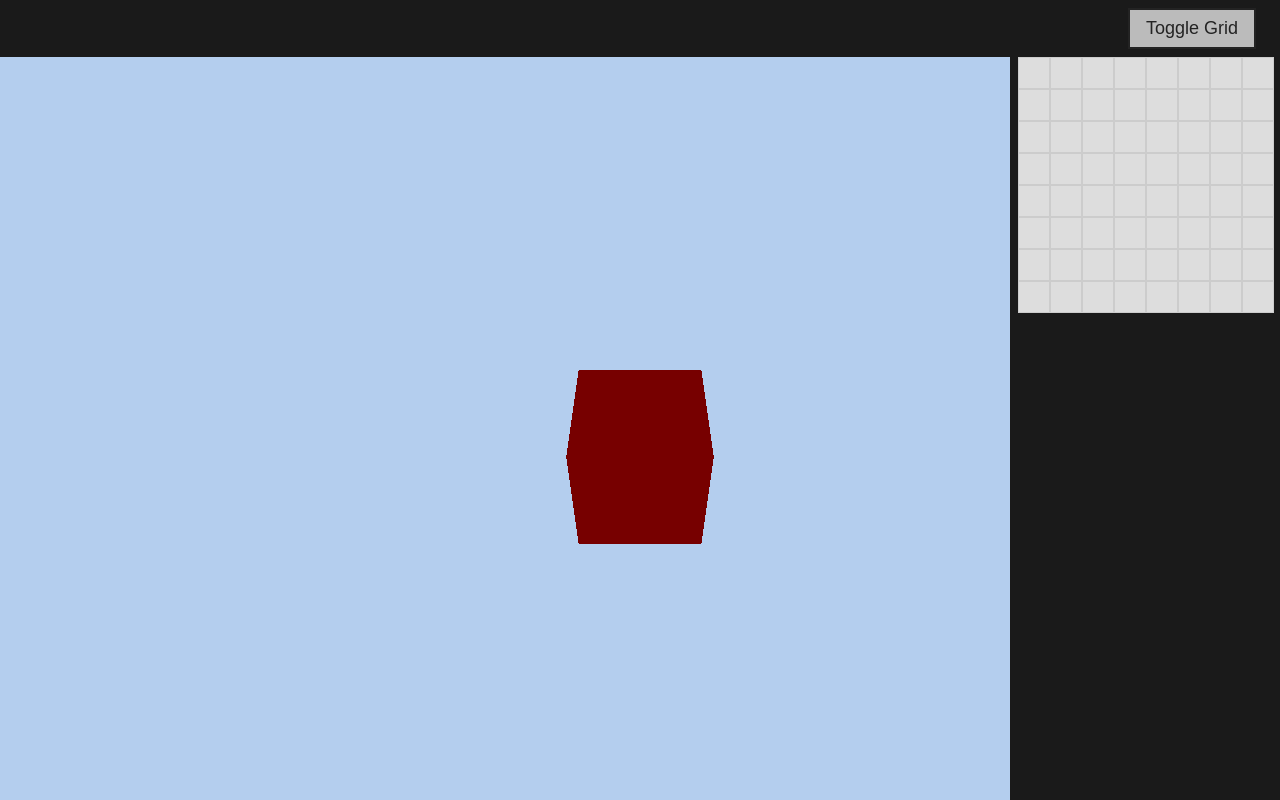
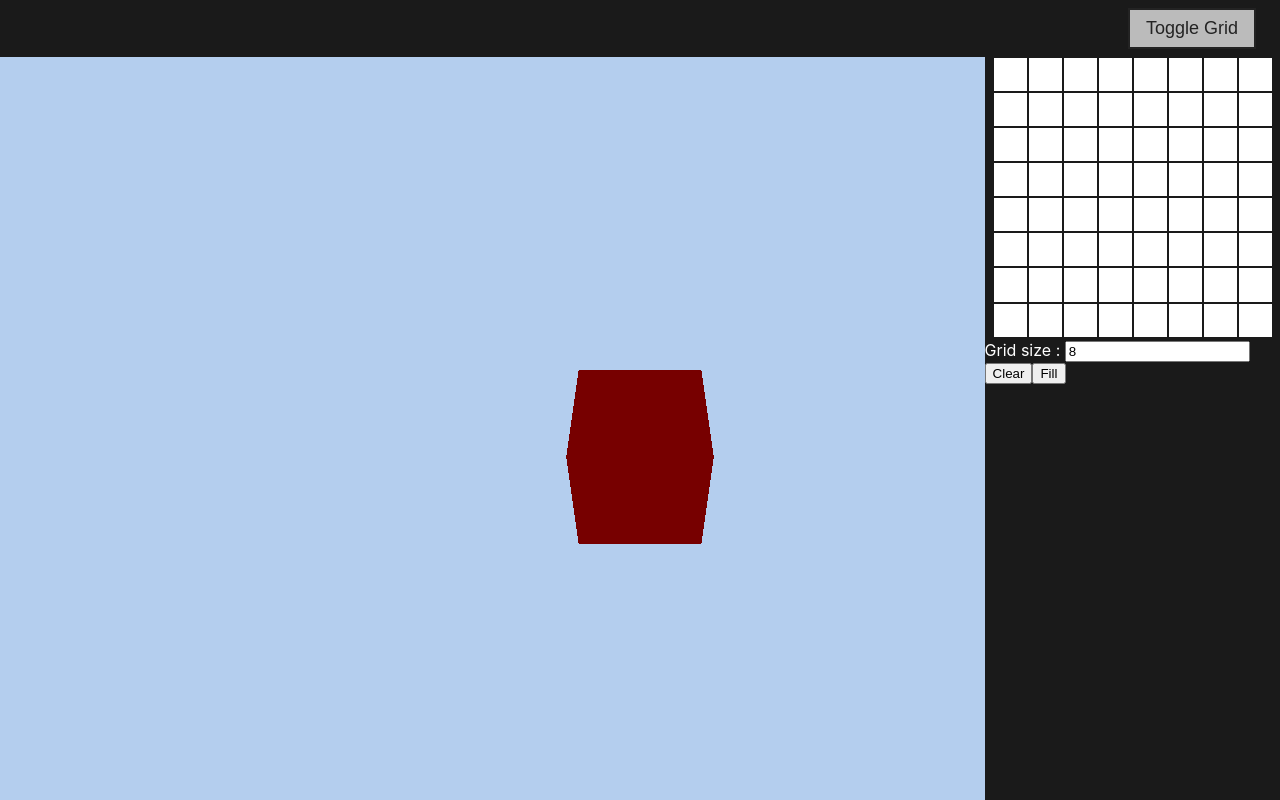
Before and after one commit to llikian/simulation-tissus-jacquard, a Vue app: page / in a window 1280 px wide. Both pictures are taken after a click on the button "Toggle Grid". Built offline with nearby package versions, Linux system fonts and the light colour scheme.

Commit message:
Added som utilities to grid input

```diff
--- a/index.html
+++ b/index.html
@@ -1,12 +1,12 @@
-<!DOCTYPE html>
+<!doctype html>
 <html lang="">
   <head>
-    <meta charset="UTF-8">
-    <link rel="icon" href="/favicon.ico">
-    <meta name="viewport" content="width=device-width, initial-scale=1.0">
+    <meta charset="UTF-8" />
+    <link rel="icon" href="/favicon.ico" />
+    <meta name="viewport" content="width=device-width, initial-scale=1.0" />
     <title>Simulation Tissus Jacquards</title>
   </head>
-  <body>
+  <body class="theme-dark">
     <div id="app"></div>
     <script type="module" src="/src/main.js"></script>
   </body>
--- a/src/App.vue
+++ b/src/App.vue
@@ -13,7 +13,7 @@ function toggleGrid() {
 </script>
 
 <template>
-  <div class="page theme-dark">
+  <div class="page">
     <ToolsBar :onToggleGrid="toggleGrid" :displayGrid="displayGrid" />
     <div class="content">
       <ThreeScene />
--- a/src/assets/main.css
+++ b/src/assets/main.css
@@ -15,4 +15,10 @@ body {
 
 p {
   font-size: 1rem;
+  color: var(--text);
 }
+
+label {
+  font-size: 1rem;
+  color: var(--text);
+}
--- a/src/components/InputGrid.vue
+++ b/src/components/InputGrid.vue
@@ -1,56 +1,101 @@
 <script setup>
-import { ref } from 'vue';
+import { ref, watch, computed } from 'vue';
 
 const gridSize = ref(8);
-const grid = ref(
-  Array.from({ length: gridSize.value }, () => Array.from({ length: gridSize.value }, () => false)),
-);
+const grid = ref([]);
+
+function fillGrid(fillValue) {
+  grid.value = Array.from({ length: gridSize.value }, () =>
+    Array.from({ length: gridSize.value }, () => fillValue),
+  );
+}
+
+fillGrid(false);
 
 function toggle(i, j) {
   grid.value[i][j] = !grid.value[i][j];
 }
+
+function adjustGrid(newSize) {
+  const oldGrid = grid.value;
+  const newGrid = [];
+
+  for (let i = 0; i < newSize; i++) {
+    newGrid[i] = [];
+    for (let j = 0; j < newSize; j++) {
+      newGrid[i][j] = oldGrid[i] && oldGrid[i][j] !== undefined ? oldGrid[i][j] : false;
+    }
+  }
+
+  grid.value = newGrid;
+}
+
+const flatGrid = computed(() => {
+  return grid.value.flatMap((row, i) => row.map((value, j) => ({ i, j, value })));
+});
+
+watch(gridSize, (newValue) => {
+  adjustGrid(newValue);
+});
 </script>
 
 <template>
-  <div class="grid" :style="{ '--grid-size': gridSize }">
-    <div v-for="(row, i) in grid" :key="i" class="row">
+  <div class="grid-panel">
+    <div class="grid" :style="{ '--grid-size': gridSize }">
       <div
-        v-for="(cell, j) in row"
-        :key="j"
+        v-for="(cell, index) in flatGrid"
+        :key="index"
         class="cell"
-        :class="{ active: cell }"
-        @click="toggle(i, j)"
+        :class="{ active: cell.value }"
+        @click="toggle(cell.i, cell.j)"
       ></div>
+    </div>
+    <div class="grid-settings">
+      <label>
+        Grid size :
+        <input type="number" v-model="gridSize" />
+      </label>
+      <div class="grid-buttons">
+        <button @click="fillGrid(false)">Clear</button>
+        <button @click="fillGrid(true)">Fill</button>
+      </div>
     </div>
   </div>
 </template>
 
 <style scoped>
+.grid-panel {
+  display: flex;
+  flex-direction: column;
+  width: 30%;
+}
+
 .grid {
   display: grid;
-  grid-template-rows: repeat(var(--grid-size), 30px);
-  gap: 2px;
-  width: fit-content;
-  margin: 0 0.5rem;
-}
-
-.row {
-  display: grid;
-  grid-template-columns: repeat(var(--grid-size), 30px);
-  gap: 2px;
+  width: 95%;
+  aspect-ratio: 1;
+  grid-template-columns: repeat(var(--grid-size), 1fr);
+  padding: 0 0.5rem;
 }
 
 .cell {
-  width: 30px;
-  height: 30px;
-  background-color: #ddd;
-  border: 1px solid #ccc;
+  background-color: var(--text);
+  border: 1px solid var(--background);
   cursor: pointer;
   transition: background-color 0.15s ease;
 }
 
 .cell.active {
-  background-color: black;
+  background-color: var(--background-alt);
   transition: background-color 0.15s ease;
 }
+
+.grid-settings {
+  display: flex;
+  flex-direction: column;
+}
+
+.grid-buttons {
+  display: flex;
+}
 </style>
```
